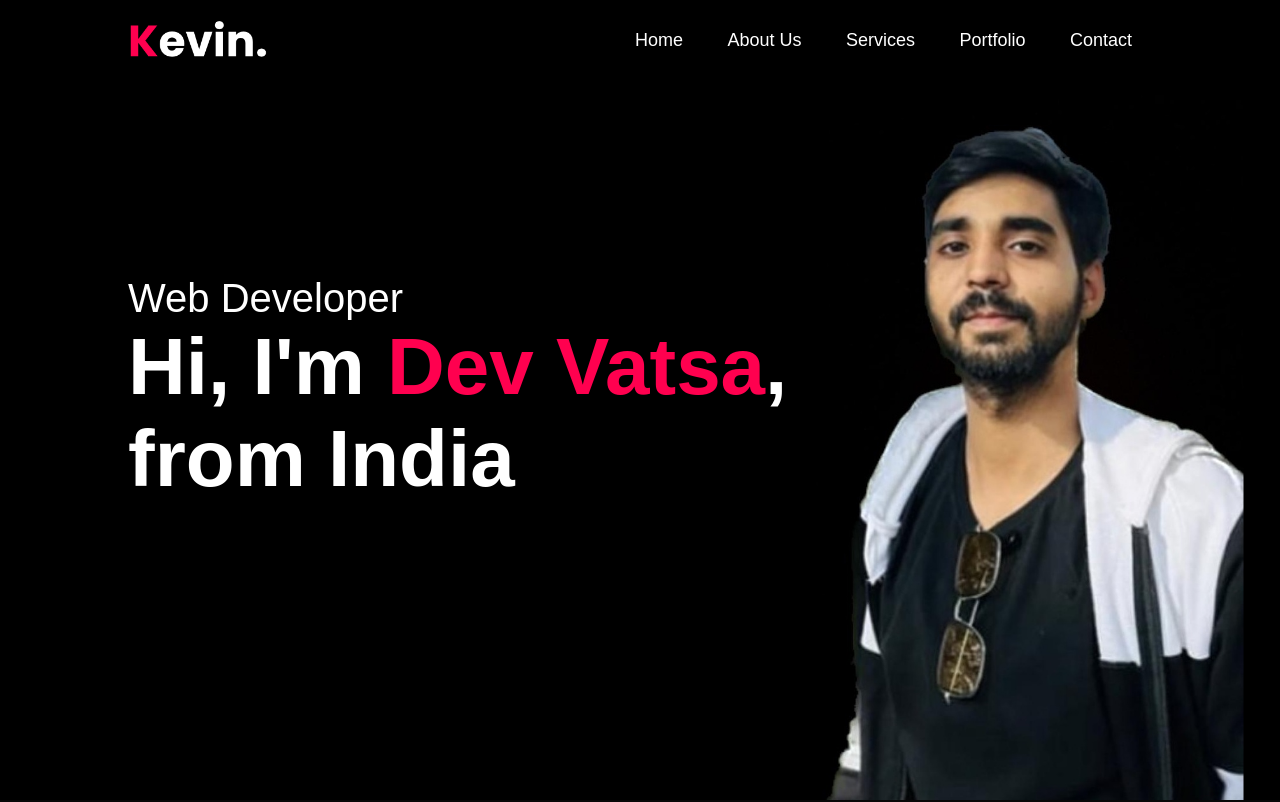
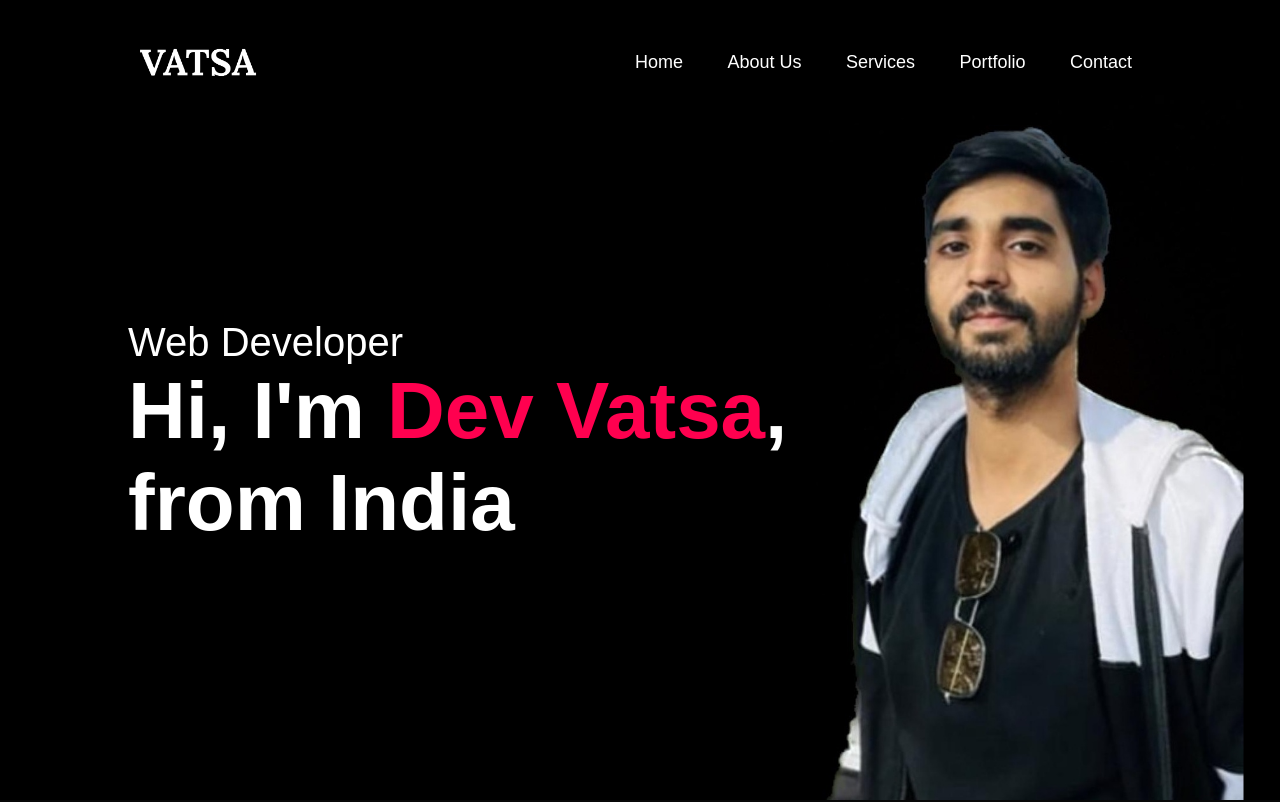
Before and after one commit to Devvatsaa/Introduction, a plain HTML site: page index.html in a window 1280 px wide. Shown: the top 802 px of the page. Drawn offline with Linux system fonts and the light colour scheme.

Commit message:
Update index.html

```diff
--- a/index.html
+++ b/index.html
@@ -13,7 +13,7 @@
     <div id="xxx">
         <div class="container">
             <nav>
-                <img src="Images/logo.png" class="logo">
+                <img src="Images/v.png" class="logo">
                 <ul id="sidemenu">
                     <li><a href="#xxx">Home</a></li>
                     <li><a href="#about">About Us</a></li>
```
